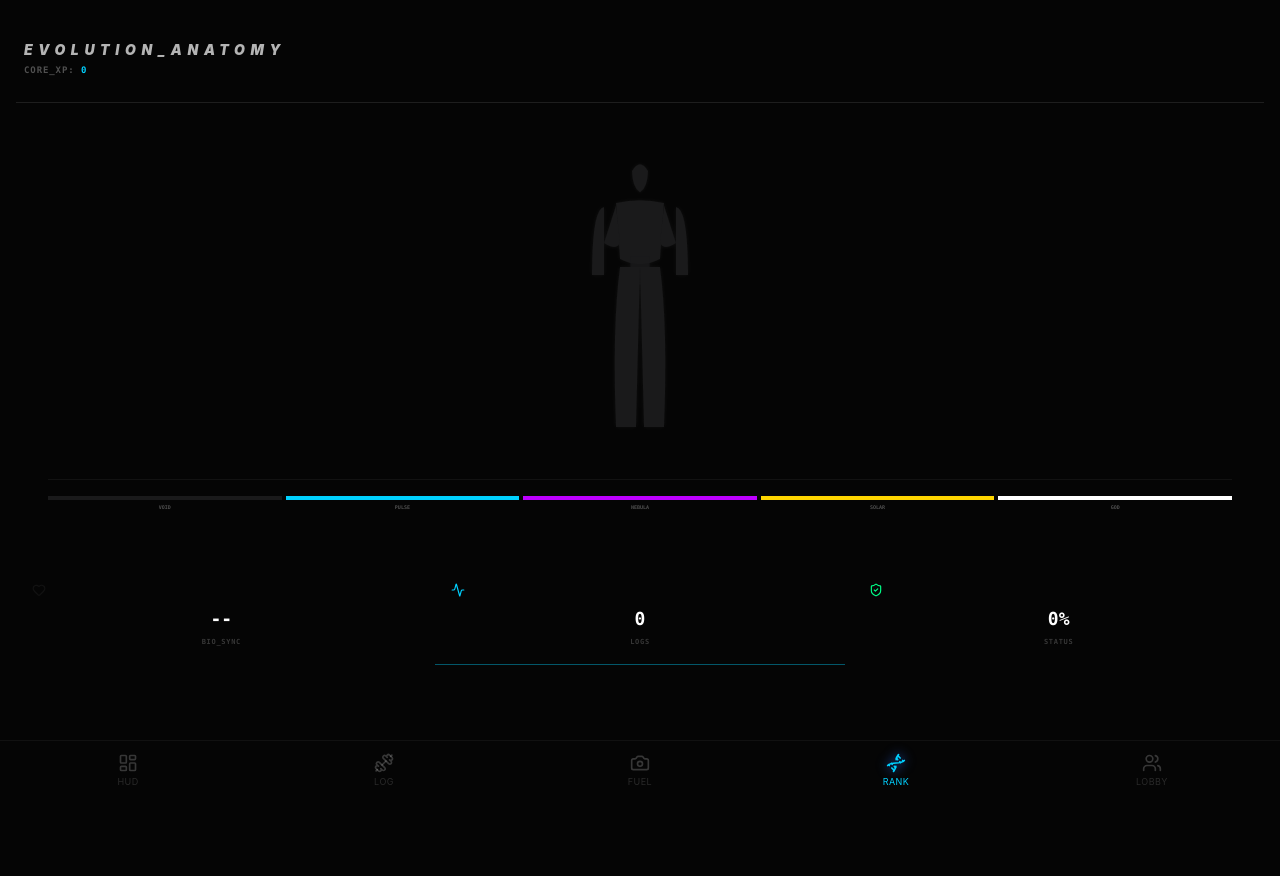
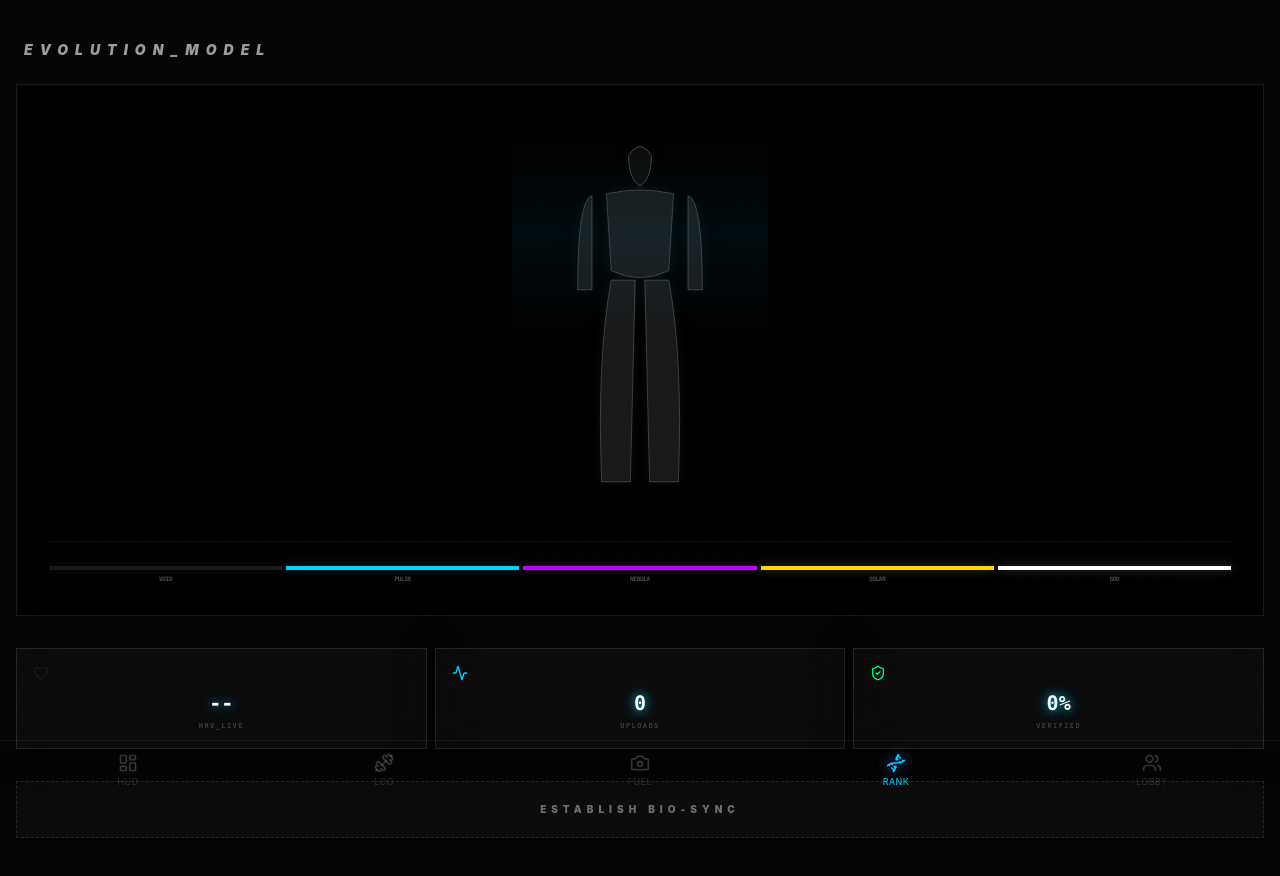
Before and after one commit to Sup3r-Monkey1/Aura-Sync, a React (Vite) app in the folder Aura Sync/: page / in a window 1280 px wide. Both pictures are taken after a click on the button "RANK". Shown: the top 876 px of the page. Before the commit the page ends 800 px from the top, so only its background shows below. Built offline with nearby package versions, Linux system fonts and the light colour scheme.

Commit message:
Update EvolutionRank.tsx

```diff
--- a/Aura Sync/src/components/EvolutionRank.tsx
+++ b/Aura Sync/src/components/EvolutionRank.tsx
@@ -19,40 +19,43 @@ export default function EvolutionRank() {
   };
 
   const getMGlow = (m: string) => {
-    if (!session) return "none";
+    if (!session) return "0px 0px 5px rgba(255,255,255,0.05)";
     const h = muscleHeat.find(x => x.group === m)?.heat || 0;
-    return h > 45 ? `drop-shadow(0 0 ${h/6}px ${getMColor(m)})` : "none";
+    return `0 0 ${h/4}px ${getMColor(m)}`;
   };
 
   return (
     <div className="min-h-screen bg-[#050505] p-4 pt-10 pb-24 overflow-x-hidden">
-      <h2 className="text-sm font-black uppercase tracking-[0.4em] text-white/70 italic px-2">Evolution_Anatomy</h2>
-      <p className="text-[9px] text-white/30 mt-1 px-2 uppercase font-mono tracking-widest font-black">CORE_XP: <span className="text-cobalt">{evolutionXP}</span></p>
+      <h2 className="text-sm font-black uppercase tracking-[0.5em] text-white/60 italic px-2">Evolution_Model</h2>
 
-      <div className="glass-strong p-8 mt-6 mb-6 flex flex-col items-center relative overflow-hidden border-t border-white/10 rounded-3xl">
-        <div className="relative w-56 h-80 flex justify-center">
-           <svg viewBox="0 0 200 400" className="w-full h-full drop-shadow-[0_0_2px_rgba(255,255,255,0.05)]">
-              <path d="M90 45 Q100 28 110 45 Q110 65 100 72 Q90 65 90 45 Z" fill={getMColor('core')} />
-              <path d="M70 85 Q100 78 130 85 L125 155 Q100 168 75 155 Z" fill={getMColor('chest')} style={{ filter: getMGlow('chest') }} />
-              <rect x="88" y="152" width="24" height="35" fill={getMColor('core')} rx="2" className="opacity-80" />
-              <path d="M70 88 L55 135 Q70 145 75 135 Z" fill={getMColor('back')} />
-              <path d="M130 88 L145 135 Q130 145 125 135 Z" fill={getMColor('back')} />
-              <path d="M55 90 Q40 92 40 175 L55 175 Z" fill={getMColor('biceps')} style={{ filter: getMGlow('biceps') }} />
-              <path d="M145 90 Q160 92 160 175 L145 175 Z" fill={getMColor('biceps')} style={{ filter: getMGlow('biceps') }} />
-              <path d="M75 165 Q65 240 70 365 L95 365 L100 165 Z" fill={getMColor('quads')} style={{ filter: getMGlow('quads') }} />
-              <path d="M125 165 Q135 240 130 365 L105 365 L100 165 Z" fill={getMColor('quads')} style={{ filter: getMGlow('quads') }} />
+      <div className="aura-card-strong p-8 mt-6 mb-8 flex flex-col items-center relative overflow-hidden rounded-[2rem] border-t border-white/20">
+        {/* HOLOGRAPHIC SCANNER LINES */}
+        <div className="absolute inset-0 bg-[linear-gradient(rgba(255,255,255,0.02)_1px,transparent_1px),linear-gradient(90deg,rgba(255,255,255,0.02)_1px,transparent_1px)] bg-[size:20px_20px] opacity-20" />
+
+        <div className="relative w-64 h-96 flex justify-center z-10">
+           <svg viewBox="0 0 200 400" className="w-full h-full filter drop-shadow-[0_0_10px_rgba(0,0,0,0.5)]">
+              {/* 3D CONTOURED ANATOMY PATHS */}
+              <path d="M88 40 Q100 22 112 40 Q112 65 100 72 Q88 65 88 40 Z" fill={getMColor('core')} stroke="white" strokeWidth="0.5" opacity="0.5" />
+              <path d="M65 80 Q100 72 135 80 L130 160 Q100 175 70 160 Z" fill={getMColor('chest')} style={{ filter: `drop-shadow(${getMGlow('chest')})` }} className="transition-all duration-1000" stroke="white" strokeWidth="0.2" />
+              <path d="M50 82 Q35 85 35 180 L50 180 Z" fill={getMColor('biceps')} style={{ filter: `drop-shadow(${getMGlow('biceps')})` }} stroke="white" strokeWidth="0.2" />
+              <path d="M150 82 Q165 85 165 180 L150 180 Z" fill={getMColor('biceps')} style={{ filter: `drop-shadow(${getMGlow('biceps')})` }} stroke="white" strokeWidth="0.2" />
+              <path d="M70 170 Q55 250 60 380 L90 380 L95 170 Z" fill={getMColor('quads')} style={{ filter: `drop-shadow(${getMGlow('quads')})` }} stroke="white" strokeWidth="0.2" />
+              <path d="M130 170 Q145 250 140 380 L110 380 L105 170 Z" fill={getMColor('quads')} style={{ filter: `drop-shadow(${getMGlow('quads')})` }} stroke="white" strokeWidth="0.2" />
            </svg>
+           <div className="absolute inset-0 bg-gradient-to-b from-transparent via-cobalt/5 to-transparent h-1/2 w-full animate-scan pointer-events-none" />
         </div>
-        <div className="w-full mt-6 grid grid-cols-5 gap-1 border-t border-white/5 pt-4 font-mono">
-           {TIERS.map(t => (<div key={t.label} className="flex flex-col items-center"><div className="h-1 w-full rounded-full" style={{ backgroundColor: t.color }} /><span className="text-[5px] font-black text-white/30 mt-1">{t.label}</span></div>))}
+
+        <div className="w-full mt-10 grid grid-cols-5 gap-1 pt-6 border-t border-white/5">
+           {TIERS.map(t => (<div key={t.label} className="flex flex-col items-center"><div className="h-1 w-full rounded-full" style={{ backgroundColor: t.color, boxShadow: `0 0 10px ${t.color}40` }} /><span className="text-[6px] font-black text-white/30 mt-1 font-mono tracking-tighter">{t.label}</span></div>))}
         </div>
       </div>
 
       <div className="grid grid-cols-3 gap-2 mb-8 font-mono">
-         <div className="glass p-4 text-center rounded-xl"><Heart size={14} className={watchConnected ? "text-red-500 animate-pulse" : "text-white/5"} /><div className="text-lg font-black mt-2 text-white">{watchConnected ? "64bpm" : "--"}</div><div className="text-[7px] text-white/20 uppercase font-bold tracking-widest mt-1">Bio_Sync</div></div>
-         <div className="glass p-4 text-center border-b border-cobalt/40 rounded-xl"><Activity size={14} className="text-cobalt" /><div className="text-lg font-black mt-2 text-white">{history.length}</div><div className="text-[7px] text-white/20 uppercase font-bold tracking-widest mt-1">Logs</div></div>
-         <div className="glass p-4 text-center rounded-xl"><ShieldCheck size={14} className="text-terminal" /><div className="text-lg font-black mt-2 text-white">{Math.min(100, history.length*5)}%</div><div className="text-[7px] text-white/20 uppercase font-bold tracking-widest mt-1">Status</div></div>
+         <div className="aura-card p-4 text-center rounded-2xl"><Heart size={16} className={watchConnected ? "text-red-500 animate-pulse" : "text-white/5"} /><div className="text-xl font-black mt-2 text-white aura-text-glow">{watchConnected ? "64" : "--"}</div><div className="text-[7px] text-white/20 uppercase font-black tracking-[0.2em] mt-1">HRV_Live</div></div>
+         <div className="aura-card p-4 text-center rounded-2xl border-b-2 border-cobalt"><Activity size={16} className="text-cobalt" /><div className="text-xl font-black mt-2 text-white aura-text-glow">{history.length}</div><div className="text-[7px] text-white/20 uppercase font-black tracking-[0.2em] mt-1">Uploads</div></div>
+         <div className="aura-card p-4 text-center rounded-2xl"><ShieldCheck size={16} className="text-terminal" /><div className="text-xl font-black mt-2 text-white aura-text-glow">{Math.min(100, history.length*4)}%</div><div className="text-[7px] text-white/20 uppercase font-black tracking-[0.2em] mt-1">Verified</div></div>
       </div>
+      {!watchConnected && <button onClick={connectWatch} className="w-full py-5 aura-card border-dashed border-white/20 text-white/40 font-black uppercase text-[10px] tracking-[0.5em] active:bg-cobalt active:text-black transition-all rounded-2xl">Establish Bio-Sync</button>}
     </div>
   );
 }
```
